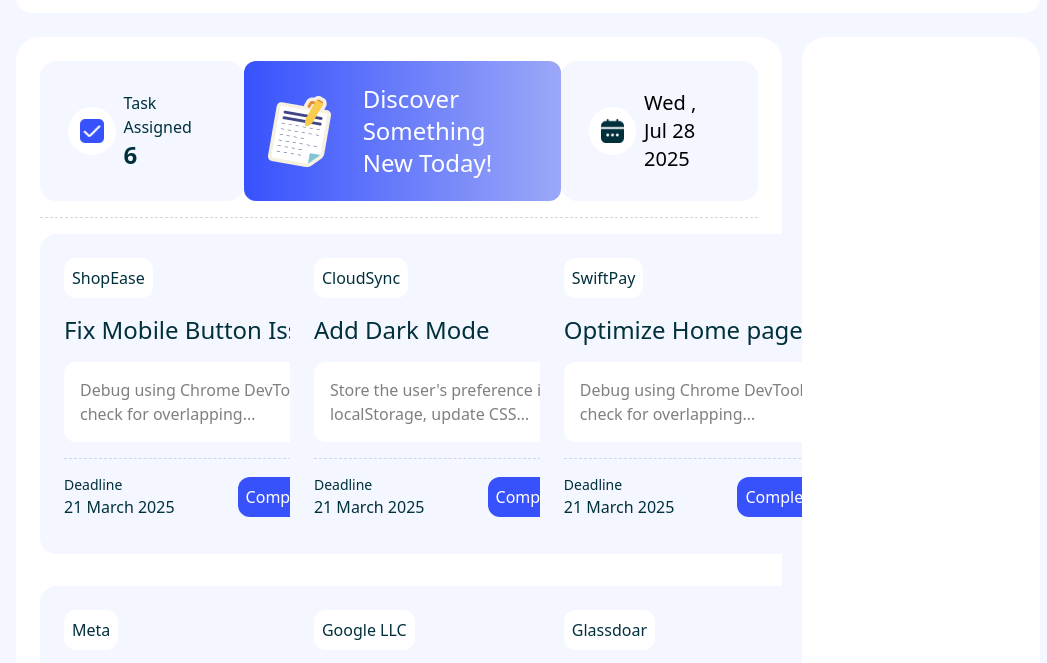
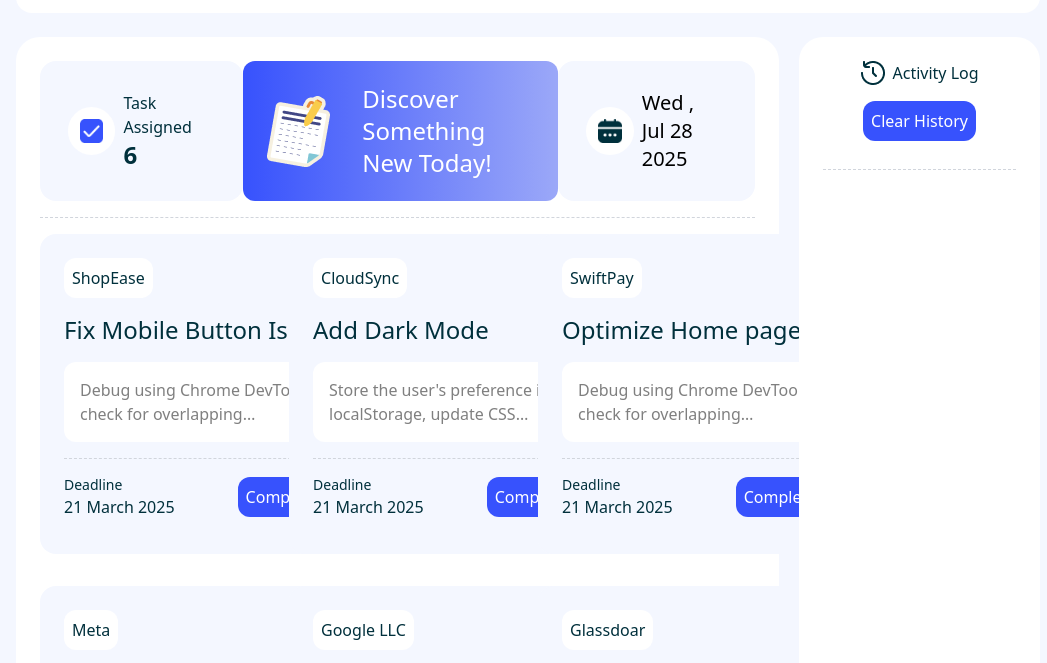
Before and after one commit to sazzadhossainshimanto/assignment-5, a plain HTML site: page index.html in a window 1280 px wide. Shown: the part 107-770 px from the top of the page, without its empty margins (112-1159 px from the left). Drawn offline with nearby package versions, Linux system fonts and the light colour scheme.

Commit message:
index design done final design commit

```diff
--- a/index.html
+++ b/index.html
@@ -7,7 +7,7 @@
         <link href="https://cdn.jsdelivr.net/npm/daisyui@5" rel="stylesheet" type="text/css" />
         <script src="https://cdn.jsdelivr.net/npm/@tailwindcss/browser@4"></script>
 </head>
-<body class="bg-[#F4F7FF] h-screen text-[#00303C]">
+<body class="bg-[#F4F7FF] h-full text-[#00303C] pb-10">
       <header class="flex justify-center">
         <nav class="flex justify-between w-4/5 bg-white p-4 rounded-2xl mt-6 mb-6">
                 <div class="flex  justify-center items-center gap-2">
@@ -25,10 +25,10 @@
                 </div>
         </nav>
       </header>
-      <main class="flex justify-center">
+      <main class="flex justify-center mb-10">
 
                         <section class="  w-4/5 flex justify-center gap-5 ">
-                                <div class="w-4/5 bg-white h-screen rounded-3xl p-6">
+                                <div class="w-4/5 bg-white h-auto rounded-3xl p-6">
                                 <div class=" flex justify-between">
                                         <div class="flex justify-center items-center bg-[#F4F7FF] p-7 gap-2 rounded-2xl " >
                                                 <div class="bg-white rounded-full p-3">
@@ -174,9 +174,15 @@
 
 
 
-                                <div class="w-1/4 bg-white h-screen rounded-3xl">
+                                <div class="w-1/4 bg-white h-auto rounded-3xl text-center p-6">
+                                        <div class="flex justify-center gap-2">
+                                                <img src="./assets/activity.png" alt="">
+                                                <h1>Activity Log</h1>
+                                        </div>
+                                <button class="bg-[#3752FD] text-white p-2 rounded-xl mt-4 mb-3">Clear History
 
-
+                                </button>
+                                        <hr class="border-t border-dashed border-gray-300 my-4">
                                 </div>
                         </section>
 
```
